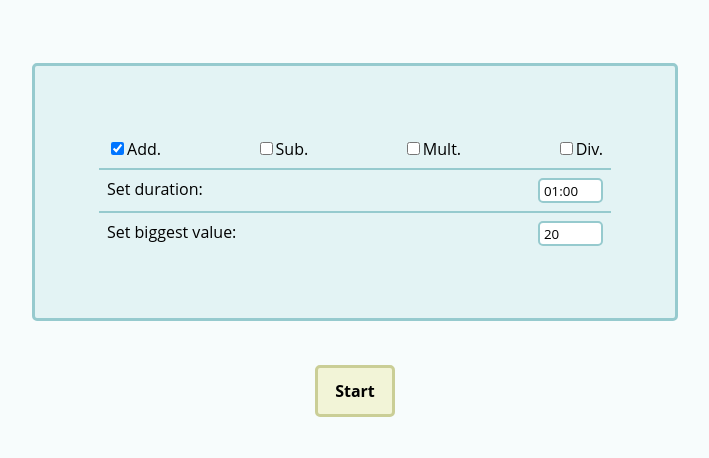
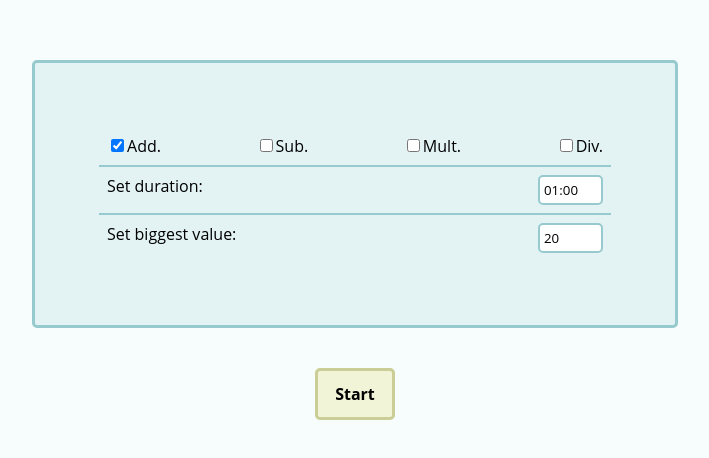
Before and after one commit to pablomartan/arithmetic, a React app: page / in a window 1280 px wide. Shown: the part 160-618 px from the top of the page, without its empty margins (285-994 px from the left). Built offline with nearby package versions, Linux system fonts and the light colour scheme.

Commit message:
fix: remove max-height for SetterInput components

```diff
--- a/src/components/SetterInput.css
+++ b/src/components/SetterInput.css
@@ -12,7 +12,6 @@ input {
   display: flex;
   flex-direction: row;
   justify-content: space-between;
-  max-height: 25px;
   padding: 8px;
 }
 
```
